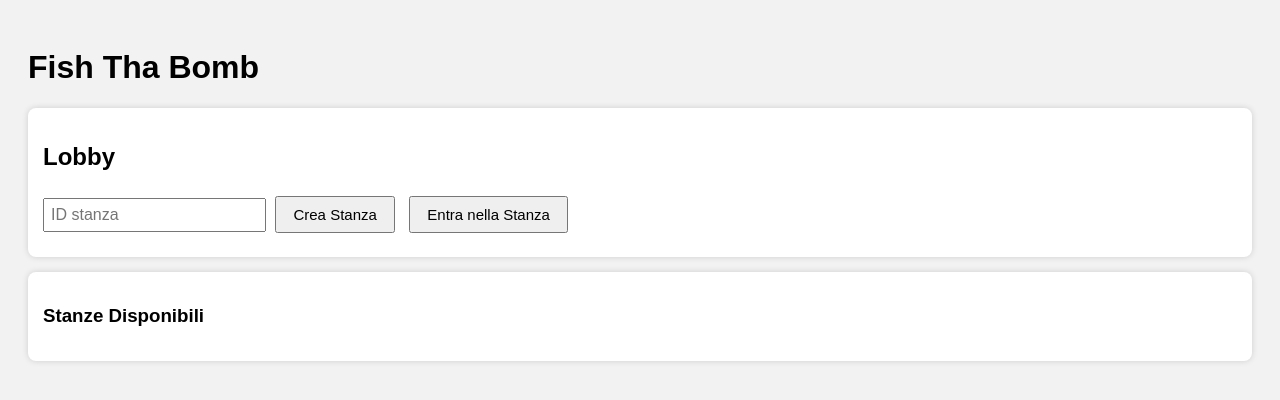
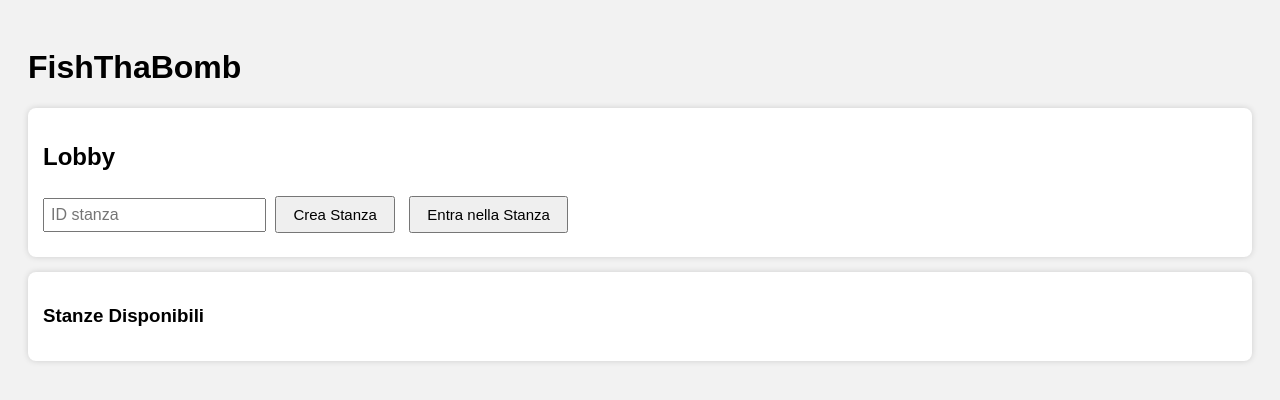
Before and after one commit to Pictureboard/FishThaBomb, a website: page client/index.html in a window 1280 px wide. Drawn offline with nearby package versions, Linux system fonts and the light colour scheme; no server answers.

Commit message:
added comments where there's stuff to figure out

```diff
--- a/client/client.js
+++ b/client/client.js
@@ -8,6 +8,9 @@ if (!userId) {
 }
 
 // aggiungi controllo per verificare che questo userid non sia già collegato al server con altro socket (con un'altra istanza del client aka un'altra scheda aperta)
+
+// questo controllo deve basarsi sul fatto che il server mantenga una lista di userId collegati attivamente (?) magari ci sono altri modi
+// need to figure out how to implement this check properly
 
 console.log("UserID locale:", userId);
 
--- a/client/index.html
+++ b/client/index.html
@@ -2,19 +2,20 @@
 <html lang="it">
 <head>
     <meta charset="UTF-8">
-    <title>Fish Tha Bomb</title>
+    <title>FishThaBomb</title>
     <link rel="stylesheet" href="style.css">
 </head>
 <body>
 
-    <!-- USERID ALREADY CONNECTED WARNING -->
+    <!-- USERID ALREADY CONNECTED WARNING !!! -->
+    <!-- still need to implement :( -->
     <div id="userIdWarning" class="hidden">
         <p>Attenzione: questo UserID è già collegato da un'altra scheda o dispositivo.</p>
     </div>
 
     <!-- 🟦 LOBBY SCREEN -->
     <div id="lobbyScreen" class="screen">
-        <h1>Fish Tha Bomb</h1>
+        <h1>FishThaBomb</h1>
 
         <div class="card">
             <h2>Lobby</h2>
@@ -35,6 +36,8 @@
 
     <!-- 🟩 ROOM SCREEN -->
     <div id="roomScreen" class="screen hidden">
+        <h1>FishThaBomb</h1>
+
         <h2>Stanza: <span id="currentRoomName"></span></h2>
         <p id="roomStatus">In attesa di altri giocatori...</p>
 
@@ -45,6 +48,7 @@
 
     <!-- 🟥 GAME SCREEN -->
     <div id="gameScreen" class="screen hidden">
+        <h1>FishThaBomb</h1>
          <!-- timer verrà implementato successivamente -->
         <div id="turnTimer">Tempo rimasto: <span id="timeLeft">20</span> secondi</div>
          <!-- "Turno di [tu | avversario]" -->
@@ -65,6 +69,10 @@
         <p id="gameStatus">Stato partita: In attesa...</p>
         <!-- pulsante per abbandonare la partita -->
         <button id="leaveGameBtn">Abbandona Partita</button>
+
+        <!-- could be fun to add a chat between players to let them insult each other -->
+        <!-- save that ^^^ for later -->
+
     </div>
 
 
```
